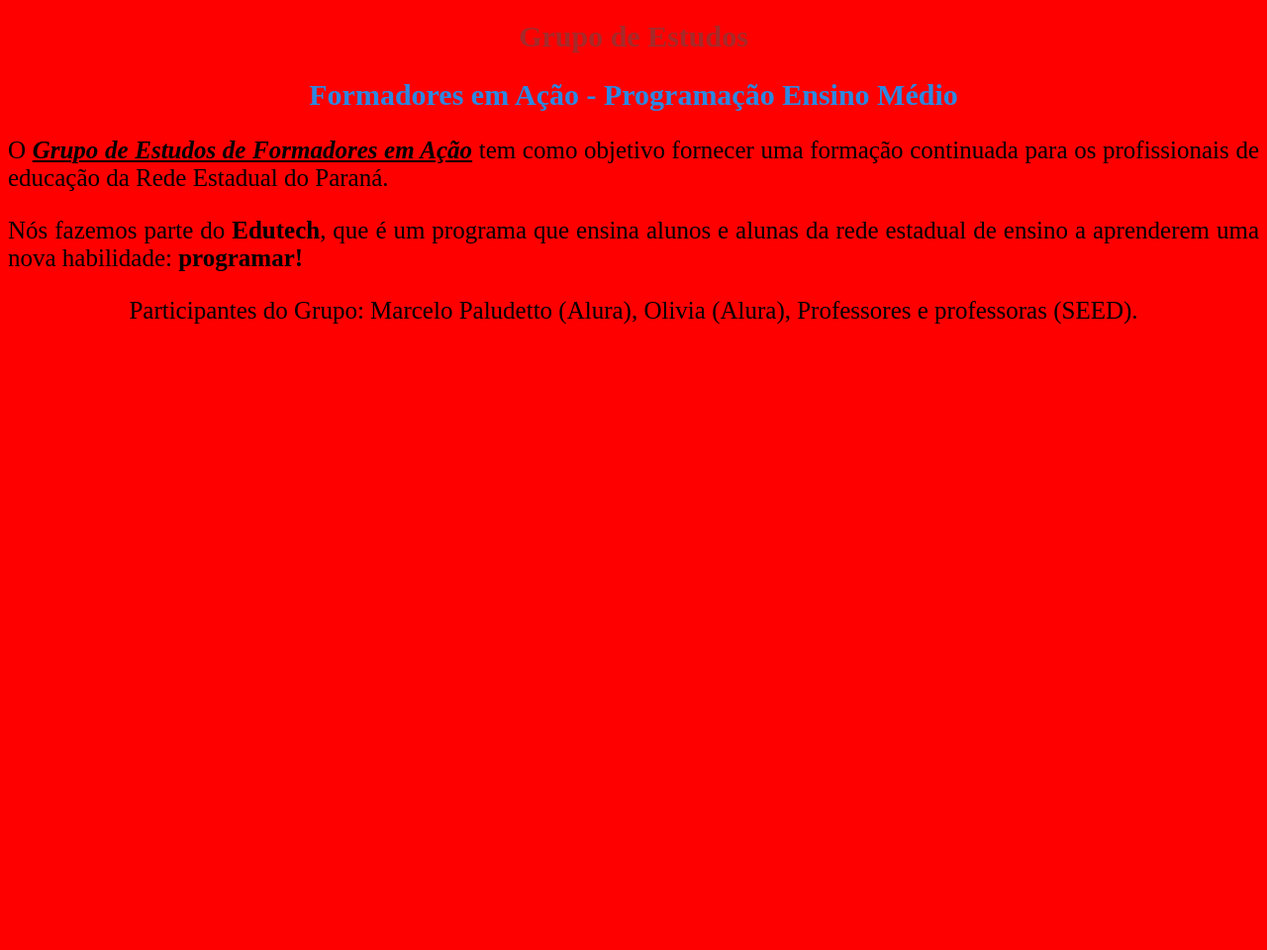
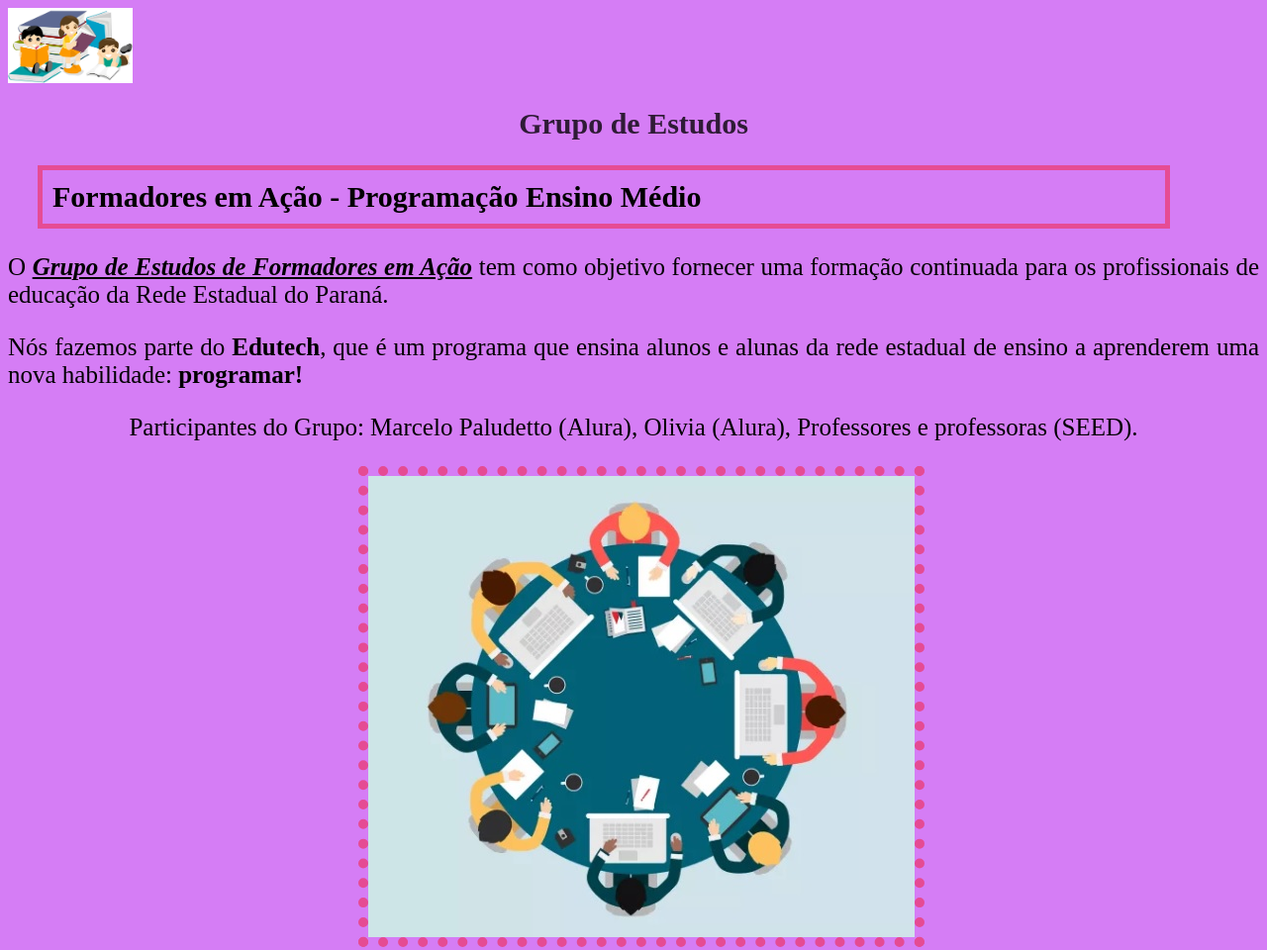
Before and after one commit to ProfEdiane/GEProgramacao-TurmaE, a plain HTML site: page index.html in a window 1280 px wide. Shown: the whole page at 99% size. Before the commit the page ends 800 px from the top, so only its background shows below. Drawn offline with Linux system fonts and the light colour scheme; a script that the page names is missing.

Commit message:
Add files via upload

```diff
--- a/index.html
+++ b/index.html
@@ -1,5 +1,6 @@
 <!DOCTYPE html>
 <html>
+
 <head>
     <meta charset='utf-8'>
     <meta http-equiv='X-UA-Compatible' content='IE=edge'>
@@ -9,15 +10,25 @@
     <script src='main.js'></script>
 
 </head>
+
 <body>
+    <img id = "imagem_principal" src ="grupo_de_estudos.jpg">
+
+
     <h1>Grupo de Estudos</h1>
     <h2>Formadores em Ação - Programação Ensino Médio</h2>
 
-     <p>O <u><i><b>Grupo de Estudos de Formadores em Ação</b></i></u> tem como objetivo fornecer uma formação continuada para os profissionais de educação da Rede Estadual do Paraná. </p>
+    <p>O <u><i><b>Grupo de Estudos de Formadores em Ação</b></i></u> tem como objetivo fornecer uma formação continuada
+        para os profissionais de educação da Rede Estadual do Paraná. </p>
 
-     <p>Nós fazemos parte do <b>Edutech</b>, que é um programa que ensina alunos e alunas da rede estadual de ensino a aprenderem uma nova habilidade: <b>programar!</b> </p>
+    <p>Nós fazemos parte do <b>Edutech</b>, que é um programa que ensina alunos e alunas da rede estadual de ensino a
+        aprenderem uma nova habilidade: <b>programar!</b> </p>
 
-     <p style="text-align: center ;">Participantes do Grupo: Marcelo Paludetto (Alura), Olivia (Alura), Professores e professoras (SEED).</p>
+    <p style="text-align: center ;">Participantes do Grupo: Marcelo Paludetto (Alura), Olivia (Alura), Professores e
+        professoras (SEED).</p>
+
+        <img id = "imagem2" src ="Grupo.jpg">
 
 </body>
+
 </html>
--- a/style.css
+++ b/style.css
@@ -1,18 +1,35 @@
 body {
-    background-color: red;
+    background-color: #D57DF5;
 }
-h1, h2 {
+h1 {
     text-align: center;
     font-size: 30px;
 }
 
 h1 {
-    color: brown;
+    color: #2F1B36;
 }
 h2 {
-    color: rgb(43, 137, 226);
+    text-align: left;
+    font-size: 30px;
+    color: rgb (102,60,117);
+    border: 5px solid rgba(255, 0, 0, 0.397);
+    padding: 10px;
+    margin-left: 30px;
+    margin-right: 90px;
 }
 p {
  text-align: justify;
  font-size: 25px;
  }
+
+#imagem_principal {
+    width: 10%;
+}
+
+#imagem2 {
+    height: 50%;
+    width: 50;
+    border: 10px dotted rgba(255, 0, 0, 0.397);
+    margin-left: 28%;
+}
```
Also changed, not shown: Grupo.jpg (added), grupo_de_estudos.jpg (added).
